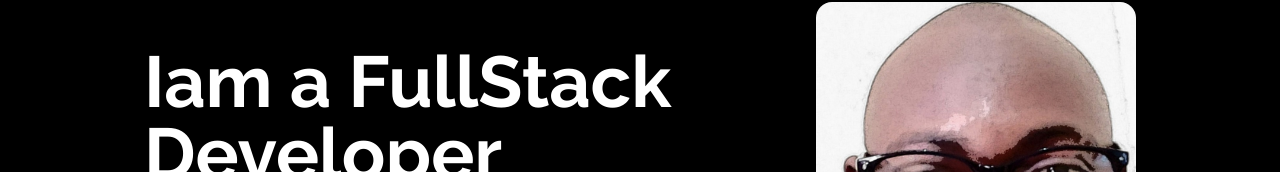
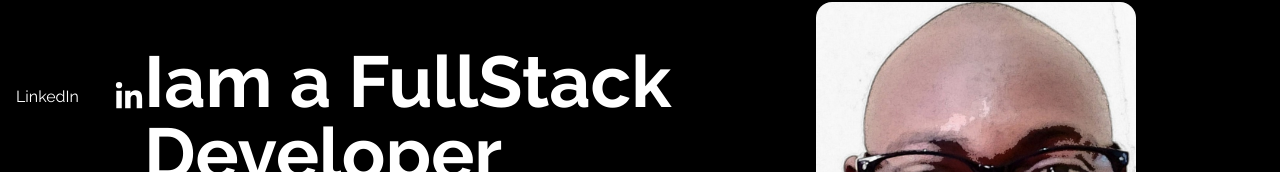
Before and after one commit to masete/turbo-goggles, a React (Create React App) app: page / in a window 1280 px wide. Shown: the part 198-370 px from the top of the page. Built offline with nearby package versions, Linux system fonts and the light colour scheme.

Commit message:
feat: styled linked logo

```diff
--- a/src/App.js
+++ b/src/App.js
@@ -1,6 +1,7 @@
 import './App.css';
 import NavBar from './components/NavBar';
 import Home from './components/Home';
+import SocialLinks from './components/SocialLinks';
 
 export default function App() {
   return (
@@ -8,6 +9,9 @@
     <div>
       <NavBar />
       <Home />
+
+
+      <SocialLinks />
     </div>
     </>
   )
--- /dev/null
+++ b/src/components/SocialLinks.jsx
@@ -0,0 +1,22 @@
+import React from 'react';
+import { FaGithub, FaLinkedinIn } from 'react-icons/fa';
+import {HiOutlineMail} from 'react-icons/hi';
+import {BsFillPersonLinesFill} from 'react-icons/bs'
+
+const SocialLinks = () => {
+  return (
+    <>
+    <div className='flex flex-col top-[35%] fixed left-0'>
+        <ul>
+            <li className='flex justify-between items-center w-40 h-1/4 px-4'>
+                <a href='' className='flex justify-between text-white items-center w-full'>
+                    <> LinkedIn <FaLinkedinIn size={30}/></>
+                </a>
+            </li>
+        </ul>
+    </div>
+    </>
+  )
+}
+
+export default SocialLinks
```
